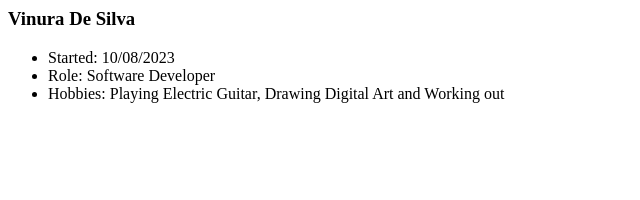
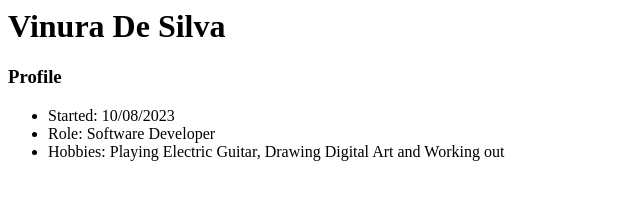
Before and after one commit to VinuraDeS1997/github.io, a plain HTML site: page index.html in a window 1280 px wide. Shown: the whole page, without its empty margins (0-640 px from the left). Drawn offline with Linux system fonts and the light colour scheme.

Commit message:
Index.html

```diff
--- a/index.html
+++ b/index.html
@@ -1,4 +1,5 @@
-<h3>Vinura De Silva</h3>
+<h1>Vinura De Silva</h1>
+<h3>Profile</h3>
 
 <ul>
 <li>Started: 10/08/2023</li>
```
Also changed, not shown: VDS.html (deleted).
